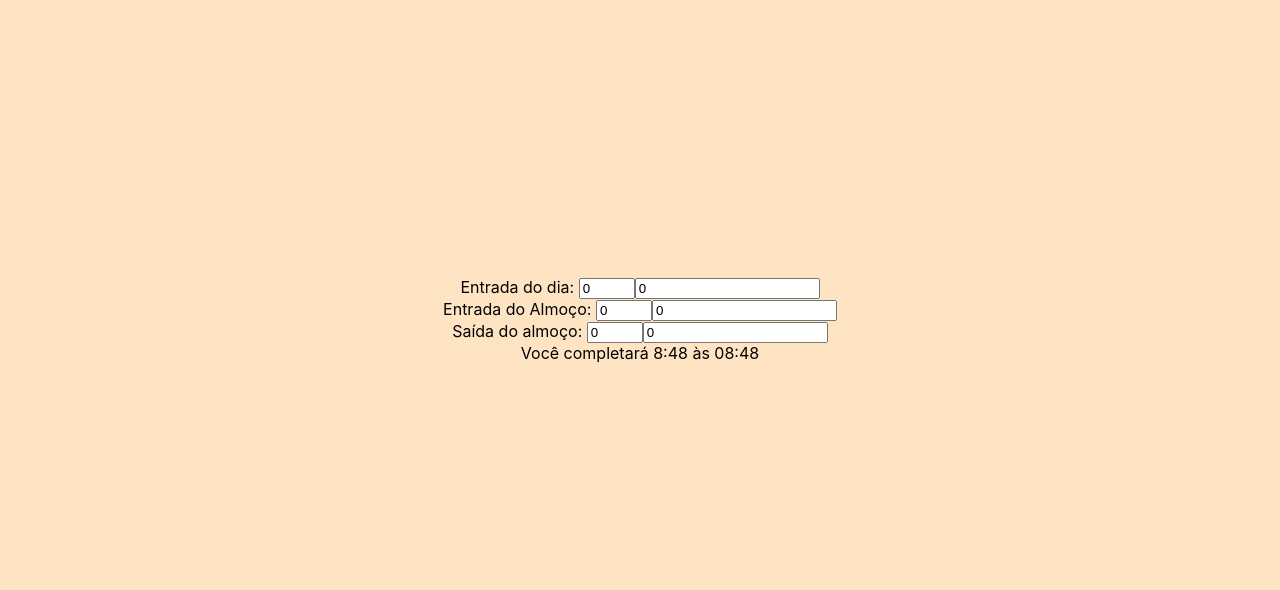
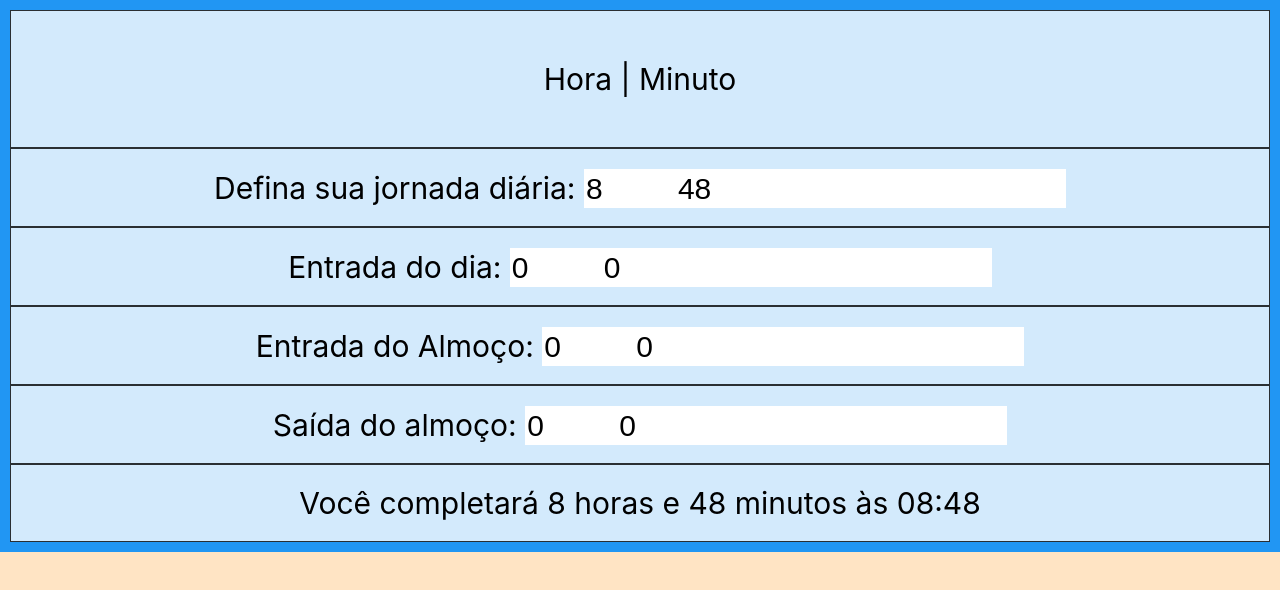
Before and after one commit to Leandro-Hespanhol/horario-de-saida, a React (Create React App) app: page / in a window 1280 px wide. Shown: the top 590 px of the page. Built offline with nearby package versions, Linux system fonts and the light colour scheme.

Commit message:
feat: adiciona range de horários e estilização

```diff
--- a/src/components/Relogios.jsx
+++ b/src/components/Relogios.jsx
@@ -3,27 +3,50 @@ import './Relogios.scss';
 import calculo from '../service/calculoDeHoras';
 
 export default function Relogios() {
+  const [jornada, setJornada] = useState({ horas: 8, minutos: 48})
   const [entradaDia, setEntradaDia] = useState({ horas: 0, minutos: 0 });
   const [entradaAlmoco, setEntradaAlmoco] = useState({ horas: 0, minutos: 0 });
   const [saidaAlmoco, setSaidaAlmoco] = useState({ horas: 0, minutos: 0 });
   const [saidaDia, setSaidaDia] = useState("0");
 
   const horaMinutoBuild = () => {
+    const jorn = `${jornada.horas}:${jornada.minutos}`
     const entDia = `${entradaDia.horas}:${entradaDia.minutos}`
     const entAlm = `${entradaAlmoco.horas}:${entradaAlmoco.minutos}`
     const saidaAlm = `${saidaAlmoco.horas}:${saidaAlmoco.minutos}`
 
-    setSaidaDia(calculo(entDia, entAlm, saidaAlm))
+    setSaidaDia(calculo(jorn, entDia, entAlm, saidaAlm))
   };
 
   useEffect(() => {
     horaMinutoBuild()
-  }, [entradaDia, entradaAlmoco, saidaAlmoco])
+  }, [jornada, entradaDia, entradaAlmoco, saidaAlmoco])
 
 
   return (
     <div className="main-relogios">
-      <div className="horas-minutos">
+      <label><p>Hora | Minuto</p></label>
+        <label>{`Defina sua jornada diária: `}
+            <input
+              type="number"
+              className="horas"
+              value={jornada.horas}
+              placeholder={jornada.horas + 'horas'}
+              min="0"
+              max="23"
+              onChange={(e) =>
+                setJornada({ ...jornada, horas: e.target.value })
+              }
+            />
+            <input
+              type="number"
+              className="minutos"
+              value={jornada.minutos}
+              onChange={(e) =>
+                setJornada({ ...jornada, minutos: e.target.value })
+              }
+            />
+        </label>
         <label>
           {`Entrada do dia: `}
           <input
@@ -45,8 +68,6 @@ export default function Relogios() {
             }
           />
         </label>
-      </div>
-      <div className="horas-minutos">
         <label>
           {`Entrada do Almoço: `}
             <input
@@ -68,8 +89,6 @@ export default function Relogios() {
               }
             />
         </label>
-      </div>
-      <div className="horas-minutos">
         <label>
         {`Saída do almoço: `}
           <input
@@ -91,8 +110,7 @@ export default function Relogios() {
             }
           />
         </label>
-      </div>
-      <div className="horas-minutos">{`Você completará 8:48 às ${saidaDia}`}</div>
+      <label className="horas-minutos">{`Você completará ${jornada.horas} horas e ${jornada.minutos} minutos às ${saidaDia}`}</label>
     </div>
   );
 }
--- a/src/components/Relogios.scss
+++ b/src/components/Relogios.scss
@@ -1,8 +1,32 @@
 
-.main-relogios {
+/*.main-relogios {
   display: flex;
   flex-direction: column;
   align-items: center;
   justify-content: center;
   height: 50vw;
+    label {
+      display: flex;
+      justify-content: space-between;
+      width: 500px;
+    }
+}*/
+
+.main-relogios {
+  display: grid;
+  grid-template-columns: auto;
+  background-color: #2196F3;
+  padding: 10px;
+  label {
+    background-color: rgba(255, 255, 255, 0.8);
+    border: 1px solid rgba(0, 0, 0, 0.8);
+    padding: 20px;
+    font-size: 30px;
+    text-align: center;
+  }
+  .horas, .minutos {
+    border: none;
+    height: 100%;
+    font-size: 100%;
+  }
 }
--- a/src/service/calculoDeHoras.js
+++ b/src/service/calculoDeHoras.js
@@ -1,9 +1,9 @@
 import moment from 'moment';
 
-export default function horarioDeSaida(entradaDia, entradaAlm, saidaAlm) {
+export default function horarioDeSaida(jornada = "8:48", entradaDia, entradaAlm, saidaAlm) {
 
   const ms = moment(entradaAlm,"HH:mm").subtract(entradaDia,"HH:mm").format("HH:mm");
-  const rest = moment("08:48","HH:mm").subtract(ms,"HH:mm").format("HH:mm");
+  const rest = moment(jornada,"HH:mm").subtract(ms,"HH:mm").format("HH:mm");
   const d = moment(saidaAlm,"HH:mm").add(rest,"HH:mm").format("HH:mm")
 
   return d;
```
Lines whose indentation alone changed are shown as unchanged.
